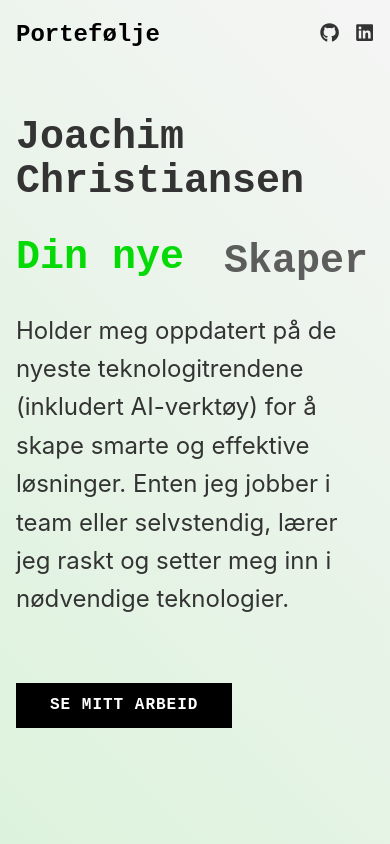
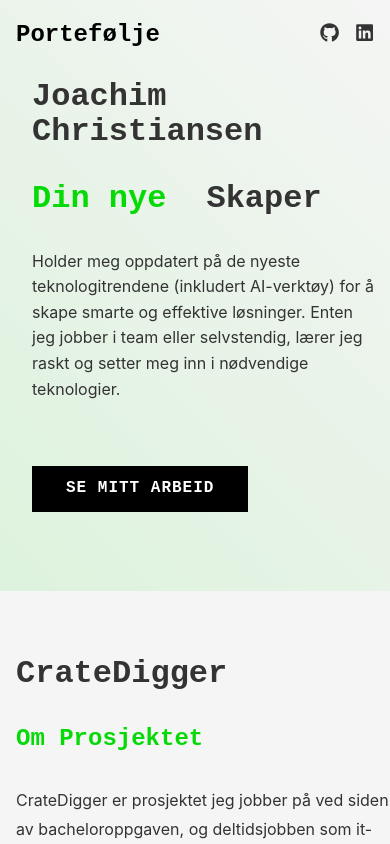
Before and after one commit to JoachimLC/portifolio, a React (Vite) app: page / in a window 390 px wide. Shown: the top 844 px of the page. Built offline with nearby package versions, Linux system fonts and the light colour scheme.

Commit message:
mobil optimalisering

```diff
--- a/package.json
+++ b/package.json
@@ -16,6 +16,7 @@
     "react-dom": "^19.0.0",
     "react-icons": "^5.5.0",
     "react-router-dom": "^7.5.0",
+    "react-type-animation": "^3.2.0",
     "sass": "^1.86.3"
   },
   "devDependencies": {
--- a/src/App.jsx
+++ b/src/App.jsx
@@ -59,6 +59,7 @@ function App() {
             <Contact />
           </div>
         </section>
+
       </main>
     </div>
   )
--- a/src/components/Contact.jsx
+++ b/src/components/Contact.jsx
@@ -7,8 +7,11 @@ const Contact = () => {
     <section className="contact-section" data-aos="fade-up">
       <h2>Ta Kontakt</h2>
       <div className="contact-message">
-          <p>
+          <p className="desktop-message">
           Takk for at du tar deg tid til å vurdere min søknad! Jeg håper vi kan ta en uformell prat om et spennende fremtidig samarbeid – enten det er over en kopp kaffe eller en kort samtale. Jeg ser frem til muligheten for å bidra med mine ferdigheter og skape verdi i deres team
+          </p>
+          <p className="mobile-message">
+          Takk for at du tar deg tid til å vurdere min søknad! Jeg håper vi kan ta en uformell prat om et spennende fremtidig samarbeid – enten det er over en kopp kaffe eller en kort samtale.
           </p>
         </div>
 
@@ -53,15 +56,15 @@ const Contact = () => {
           >
             <FaLinkedin className="contact-icon" />
             <span className="contact-link">
-              LinkedIn
+              linkedin.com/in/joachim-christiansen-8a5080257
             </span>
           </motion.a>
         </div>
       </motion.div>
 
       <div className="contact-message">
-          <p>
-          Bygget med React, Sass, hostet på Netfliy
+          <p className="built-with">
+          Bygget med React, Javascript, Sass -  hostet på Netfliy
           </p>
         </div>
     </section>
--- a/src/components/Hero.jsx
+++ b/src/components/Hero.jsx
@@ -1,9 +1,11 @@
 import { motion, AnimatePresence } from 'framer-motion';
 import { useState, useEffect } from 'react';
+import { TypeAnimation } from 'react-type-animation';
+import '../styles/components/_hero.scss';
 
 const Hero = () => {
   const [currentWord, setCurrentWord] = useState(0);
-  const words = ['Innovatør', 'Løsningsdesigner', 'Koder', 'Skaper', 'Arkitekt'];
+  const words = ['Innovatør', 'Koder', 'Skaper', 'Arkitekt', 'kollega?'];
 
   useEffect(() => {
     const interval = setInterval(() => {
@@ -30,23 +32,31 @@ const Hero = () => {
             gap: '0.5rem'
           }}>
             <span className="highlight" style={{ flexShrink: 0 }}>Din nye  </span>
-            <AnimatePresence mode="wait">
-              <motion.span
-                key={currentWord}
-                initial={{ opacity: 0, y: 20 }}
-                animate={{ opacity: 1, y: 0 }}
-                exit={{ opacity: 0, y: -20 }}
-                transition={{ duration: 0.5 }}
+            <TypeAnimation
+              sequence={[
+                'Innovatør',
+                2000,
+                'Koder',
+                2000,
+                'Skaper',
+                2000,
+                'Arkitekt',
+                2000,
+                'kollega',
+                5000, // Pause for 5 seconds on "kollega"
+                '',
+                1000,
+              ]}
+              wrapper="span"
+              speed={50}
               style={{
                 display: 'inline-block',
                 minWidth: '250px',
                 textAlign: 'left',
                 marginLeft: '2rem'
               }}
-              >
-                {words[currentWord]}
-              </motion.span>
-            </AnimatePresence>
+              repeat={Infinity}
+            />
           </h1>
 
           <motion.p
--- a/src/styles/components/_contact.scss
+++ b/src/styles/components/_contact.scss
@@ -4,10 +4,9 @@
   padding: $spacing-xl 0;
   background: linear-gradient(
     to bottom,
-    $background 30%,
-    rgba(44, 255, 2, 0.705) 100%
+    $background 0%,
+    #2cff02b4 100%
   );
-  margin-top: $spacing-xl;
   width: 100vw;
   position: relative;
   left: 50%;
@@ -16,12 +15,18 @@
   margin-right: -50vw;
   padding: $spacing-xl;
 
+  h2 {
+    text-align: center;
+    margin-bottom: $spacing-lg;
+    padding: 0 $spacing-md;
+  }
+
   .contact-content {
     width: 100%;
     max-width: 1200px;
     margin: 0 auto;
     text-align: center;
-    padding: 0 $spacing-xl;
+    padding: 0 $spacing-md;
   }
 
   .contact-info {
@@ -76,11 +81,28 @@
     margin: 0 auto;
     padding: $spacing-lg 0;
 
-    p {
+    .desktop-message {
       font-size: 1.1rem;
       line-height: 1.8;
       color: $text;
       opacity: 0.9;
+      padding: 0 $spacing-md;
+    }
+
+    .mobile-message {
+      display: none;
+      font-size: 1.1rem;
+      line-height: 1.8;
+      color: $text;
+      opacity: 0.9;
+      padding: 0 $spacing-md;
+    }
+
+    .built-with {
+      text-align: center;
+      color: rgba($text, 0.6);
+      font-size: 0.9rem;
+      margin-top: $spacing-lg;
     }
   }
 }
@@ -92,6 +114,9 @@
   justify-items: center;
   margin-bottom: $spacing-xl;
   padding: $spacing-lg 0;
+  width: 100%;
+  max-width: 1200px;
+  margin: 0 auto;
 }
 
 .contact-card {
@@ -109,6 +134,7 @@
   width: 100%;
   min-height: 200px;
   justify-content: center;
+  text-decoration: none;
 
   &:hover {
     transform: translateY(-5px);
@@ -127,5 +153,114 @@
     text-align: center;
     word-break: break-word;
     max-width: 100%;
+    padding: 0 $spacing-sm;
   }
 }
+
+// Mobile styles
+@media (max-width: 768px) {
+  .contact-section {
+    padding: $spacing-lg 0;
+    margin-top: $spacing-lg;
+
+    h2 {
+      padding: 0 $spacing-lg;
+      margin-bottom: $spacing-md;
+    }
+
+    .contact-content {
+      padding: 0 $spacing-sm;
+    }
+
+    .contact-message {
+      padding: $spacing-md 0;
+
+      .desktop-message {
+        display: none;
+      }
+
+      .mobile-message {
+        display: block;
+        font-size: 1rem;
+        line-height: 1.6;
+        padding: 0 $spacing-sm;
+      }
+    }
+  }
+
+  .contact-grid {
+    grid-template-columns: 1fr;
+    gap: $spacing-md;
+    padding: $spacing-md $spacing-lg;
+  }
+
+  .contact-card {
+    padding: $spacing-md;
+    min-height: 120px;
+    flex-direction: row;
+    justify-content: flex-start;
+    gap: $spacing-md;
+
+    .contact-icon {
+      font-size: 1.75rem;
+      margin-bottom: 0;
+      min-width: 40px;
+    }
+
+    .contact-link {
+      font-size: 1rem;
+      padding: 0;
+      text-align: left;
+    }
+  }
+}
+
+// Small mobile devices
+@media (max-width: 480px) {
+  .contact-section {
+    padding: $spacing-md 0;
+    margin-top: $spacing-md;
+
+    h2 {
+      padding: 0 $spacing-md;
+      font-size: 1.75rem;
+    }
+
+    .contact-content {
+      padding: 0 $spacing-xs;
+    }
+
+    .contact-message {
+      padding: $spacing-sm 0;
+
+      .desktop-message {
+        display: none;
+      }
+
+      .mobile-message {
+        display: block;
+        font-size: 0.95rem;
+        line-height: 1.5;
+        padding: 0 $spacing-xs;
+      }
+    }
+  }
+
+  .contact-grid {
+    padding: $spacing-md $spacing-md;
+  }
+
+  .contact-card {
+    padding: $spacing-sm $spacing-md;
+    min-height: 100px;
+
+    .contact-icon {
+      font-size: 1.5rem;
+      min-width: 35px;
+    }
+
+    .contact-link {
+      font-size: 0.95rem;
+    }
+  }
+}
--- a/src/styles/components/_hero.scss
+++ b/src/styles/components/_hero.scss
@@ -1,3 +1,5 @@
+@import '../variables';
+
 .hero {
   min-height: 100vh;
   display: flex;
@@ -42,3 +44,39 @@
     margin-top: $spacing-lg;
   }
 }
+
+// Mobile styles
+@media (max-width: 768px) {
+  .hero {
+    padding: $spacing-lg $spacing-md;
+    min-height: 80vh;
+
+    .hero-content {
+      h1 {
+        font-size: 2.5rem;
+      }
+
+      .hero-subtitle {
+        font-size: 1.1rem;
+      }
+    }
+  }
+}
+
+// Small mobile devices
+@media (max-width: 480px) {
+  .hero {
+    padding: $spacing-md $spacing-sm;
+    min-height: 70vh;
+
+    .hero-content {
+      h1 {
+        font-size: 2rem;
+      }
+
+      .hero-subtitle {
+        font-size: 1rem;
+      }
+    }
+  }
+}
```
Also changed, not shown: 1 other file (tests, documents, lock files or other folders). Lines whose indentation alone changed are shown as unchanged.
